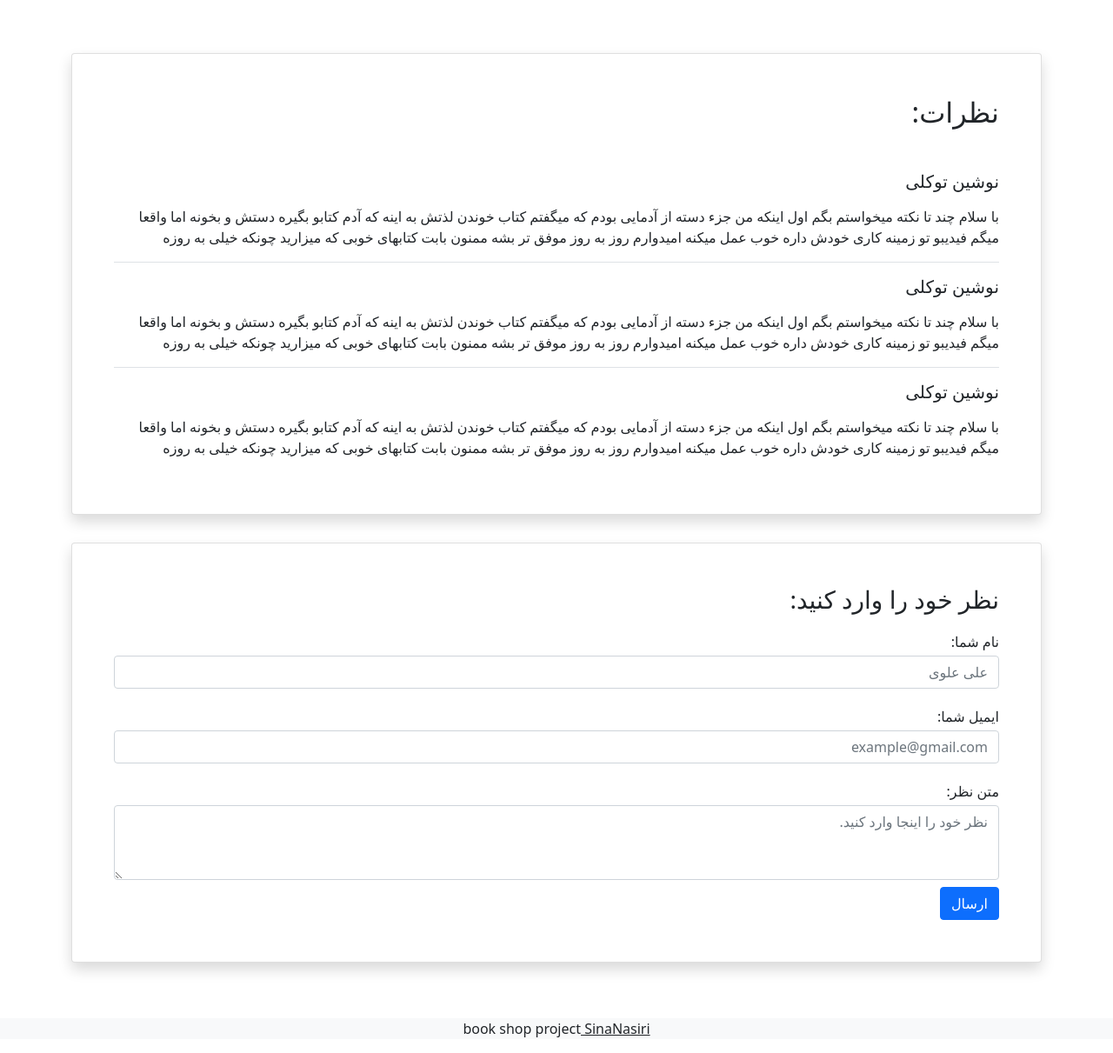
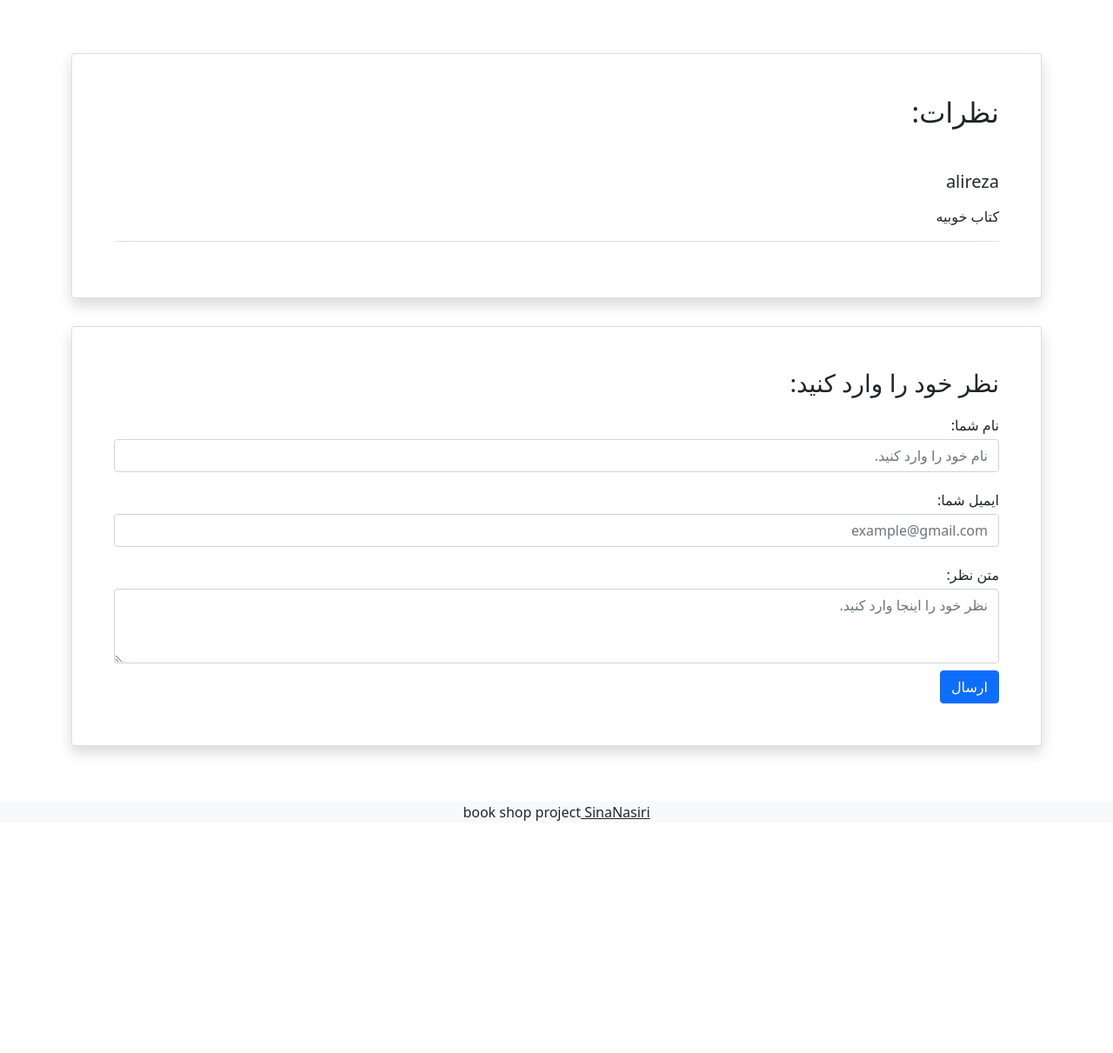
Before and after one commit to nasiri-py/book_store_project, a Django app: page /books/3/ in a window 1280 px wide. Shown: the part 515-1726 px from the top of the page at 87% size. After the commit the page ends 1459 px from the top, so only its background shows below. Run offline with Django 4.2, Linux system fonts and the light colour scheme; data comes from the database, SQL or seed files in the repository; both versions use the stored data as it was after the commit.

Commit message:
render book comments in book detail

```diff
--- a/books/templates/books/book_detail.html
+++ b/books/templates/books/book_detail.html
@@ -42,33 +42,20 @@
                     <div class="card shadow my-3 p-5 w-sm-75 w-100">
                         <h2 class="mb-5">نظرات:</h2>
                         <div class="border-bottom mb-3">
-                        <h5 class="mb-3">نوشین توکلی</h5>
-                        <p>با سلام چند تا نکته میخواستم بگم اول اینکه من جزء دسته از آدمایی بودم که میگفتم کتاب خوندن لذتش
-                            به اینه که آدم کتابو بگیره دستش و بخونه اما واقعا میگم فیدیبو تو زمینه کاری خودش داره خوب عمل
-                            میکنه امیدوارم روز به روز موفق تر بشه ممنون بابت کتابهای خوبی که میزارید چونکه خیلی به روزه</p>
-                    </div>
-                    <div class="border-bottom mb-3">
-                        <h5 class="mb-3">نوشین توکلی</h5>
-                        <p>با سلام چند تا نکته میخواستم بگم اول اینکه من جزء دسته از آدمایی بودم که میگفتم کتاب خوندن لذتش
-                            به اینه که آدم کتابو بگیره دستش و بخونه اما واقعا میگم فیدیبو تو زمینه کاری خودش داره خوب عمل
-                            میکنه امیدوارم روز به روز موفق تر بشه ممنون بابت کتابهای خوبی که میزارید چونکه خیلی به روزه</p>
-                    </div>
-                    <div>
-                        <h5 class="mb-3">نوشین توکلی</h5>
-                        <p>با سلام چند تا نکته میخواستم بگم اول اینکه من جزء دسته از آدمایی بودم که میگفتم کتاب خوندن لذتش
-                            به اینه که آدم کتابو بگیره دستش و بخونه اما واقعا میگم فیدیبو تو زمینه کاری خودش داره خوب عمل
-                            میکنه امیدوارم روز به روز موفق تر بشه ممنون بابت کتابهای خوبی که میزارید چونکه خیلی به روزه</p>
+                            {% for comment in comments %}
+                                <h5 class="mb-3">{{ comment.user }}</h5>
+                                <p>{{ comment.text }}</p>
+                            {% endfor %}
                         </div>
                     </div>
                 </div>
-
                 <div class="d-flex justify-content-center">
                     <div class="card shadow my-3 p-5 w-sm-75 w-100">
                         <h3>نظر خود را وارد کنید:</h3>
                         <form method="POST">
                             <div class="form-group py-2">
                                 <label class="py-1" for="author_name">نام شما:</label>
-                            <input type="text" class="form-control" placeholder="علی علوی" name="author_name">
+                                <input type="text" class="form-control" placeholder="نام خود را وارد کنید." name="author_name">
                             </div>
                             <div class="form-group py-2">
                                 <label class="py-1" for="email">ایمیل شما:</label>
--- a/books/urls.py
+++ b/books/urls.py
@@ -3,7 +3,7 @@ from . import views
 
 urlpatterns = [
     path('', views.BookListView.as_view(), name='book_list'),
-    path('<int:pk>/', views.BookDetailView.as_view(), name='book_detail'),
+    path('<int:pk>/', views.book_detail_view, name='book_detail'),
     path('create/', views.BookCreateView.as_view(), name='book_create'),
     path('<int:pk>/update/', views.BookUpdateView.as_view(), name='book_update'),
     path('<int:pk>/delete/', views.BookDeleteView.as_view(), name='book_delete'),
--- a/books/views.py
+++ b/books/views.py
@@ -1,6 +1,8 @@
+from django.shortcuts import render
 from django.views import generic
 from .models import Book
 from django.urls import reverse_lazy
+from django.shortcuts import get_object_or_404
 
 
 class BookListView(generic.ListView):
@@ -10,10 +12,17 @@ class BookListView(generic.ListView):
     context_object_name = 'books'
 
 
-class BookDetailView(generic.DetailView):
-    model = Book
-    template_name = 'books/book_detail.html'
-    context_object_name = 'book'
+# class BookDetailView(generic.DetailView):
+#     model = Book
+#     template_name = 'books/book_detail.html'
+#     context_object_name = 'book'
+
+def book_detail_view(request, pk):
+    # get book object
+    book = get_object_or_404(Book, pk=pk)
+    # get book comments
+    comments = book.comments.all()
+    return render(request, 'books/book_detail.html', {'book':book, 'comments':comments})
 
 
 class BookCreateView(generic.CreateView):
```
Also changed, not shown: db.sqlite3. Lines whose indentation alone changed are shown as unchanged.
